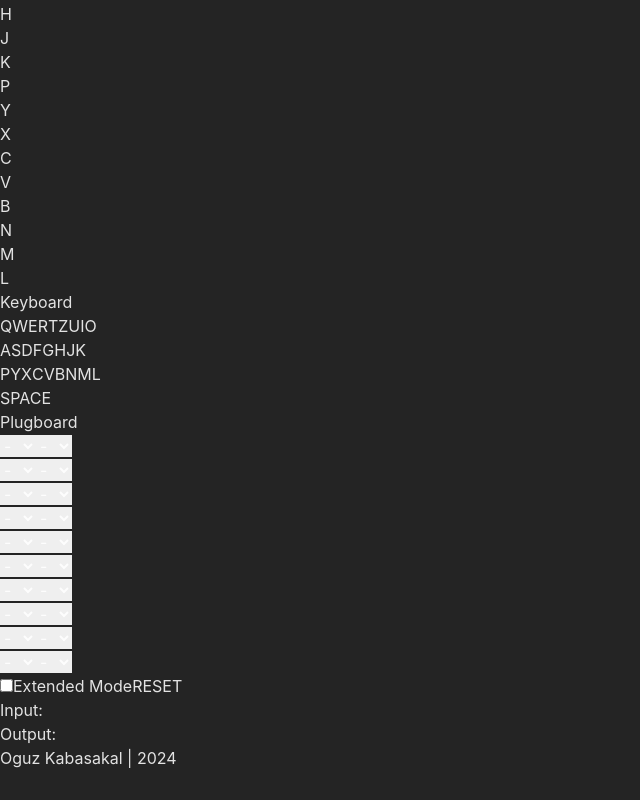
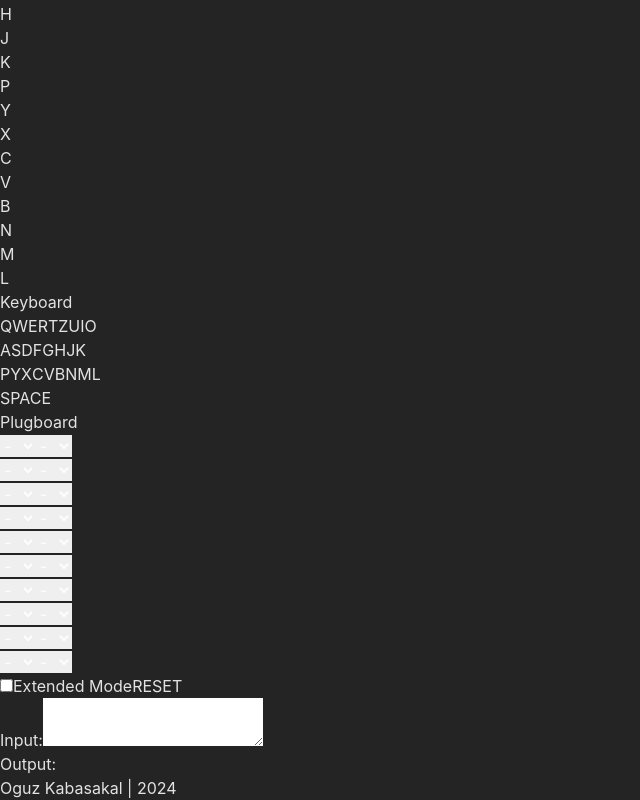
Before and after one commit to kabaskill/enigma-react, a React (Vite) app: page / in a window 1280 px wide. Shown: the part 510-1310 px from the top of the page, without its empty margins (0-640 px from the left). Before the commit the page ends 1280 px from the top, so only its background shows below. Built offline with nearby package versions, Linux system fonts and the light colour scheme.

Commit message:
typo fix

```diff
--- a/src/components/Enigma/EnigmaComponent.tsx
+++ b/src/components/Enigma/EnigmaComponent.tsx
@@ -14,10 +14,10 @@ const { ALPHABET } = data;
 export default function EnigmaComponent() {
     const { state, dispatch } = useEnigma();
     const { input, output, rotorSettings, plugboard } = state;
-    const pressedKeys = useRef(new Set<string>());
+    const textareaRef = useRef<HTMLTextAreaElement>(null);
 
-    const handleButtonPress = useCallback(
-        (char: string): void => {
+    const processChar = useCallback(
+        (char: string) => {
             if (ALPHABET.includes(char)) {
                 const cipheredChar = char === " " ? " " : cipher(char, rotorSettings, plugboard);
                 const newInput = input + char;
@@ -36,38 +36,43 @@ export default function EnigmaComponent() {
                     }
                 }
                 dispatch({ type: "SET_ROTOR_SETTINGS", payload: newSettings });
-
-                pressedKeys.current.add(char);
             }
         },
         [input, output, rotorSettings, plugboard, dispatch]
     );
 
-    // KEYBOARD FUNCTIONALITY
+    const handleInputChange = useCallback(
+        (event: React.ChangeEvent<HTMLTextAreaElement>) => {
+            const newInput = event.target.value;
+            if (newInput.length > input.length) {
+                const lastChar = newInput.slice(-1).toUpperCase();
+                processChar(lastChar);
+            } else {
+                dispatch({ type: "SET_INPUT", payload: newInput });
+            }
+        },
+        [input, processChar, dispatch]
+    );
+
+    const handleButtonPress = useCallback(
+        (char: string) => {
+            processChar(char.toUpperCase());
+            textareaRef.current?.focus();
+        },
+        [processChar]
+    );
+
     useEffect(() => {
-        const handleKeyDown = (event: KeyboardEvent) => {
-            const char = event.key.toUpperCase();
-            if (ALPHABET.includes(char)) {
-                handleButtonPress(char);
-            }
-        };
-
-        const handleKeyUp = (event: KeyboardEvent) => {
-            const char = event.key.toUpperCase();
-            if (ALPHABET.includes(char)) {
-                pressedKeys.current.delete(char);
-            }
+        const handleKeyUp = () => {
             dispatch({ type: "SET_ACTIVE_LAMP", payload: null });
         };
 
-        window.addEventListener("keydown", handleKeyDown);
         window.addEventListener("keyup", handleKeyUp);
 
         return () => {
-            window.removeEventListener("keydown", handleKeyDown);
             window.removeEventListener("keyup", handleKeyUp);
         };
-    }, [dispatch, handleButtonPress]);
+    }, [dispatch]);
 
     return (
         <section className={cn("grid grid-cols-3 gap-4")}>
@@ -87,10 +92,17 @@ export default function EnigmaComponent() {
             <div className="col-span-1 size-full p-2 flex flex-col justify-around">
                 <Controls />
                 <div className="size-full">
-                    <h2 className="font-bold mb-2">Input:</h2>
-                    <p className="p-2 border rounded bg-gray-600 min-h-[100px] overflow-auto text-wrap">
-                        {input}
-                    </p>
+                    <label htmlFor="input-area" className="font-bold mb-2">
+                        Input:
+                        <textarea
+                            ref={textareaRef}
+                            name="input-area"
+                            id="input-area"
+                            className="p-2 border rounded bg-gray-600 min-h-[100px] w-full resize-none"
+                            value={input}
+                            onChange={handleInputChange}
+                        />
+                    </label>
                 </div>
                 <div className="size-full">
                     <h2 className="font-bold mb-2">Output:</h2>
```
